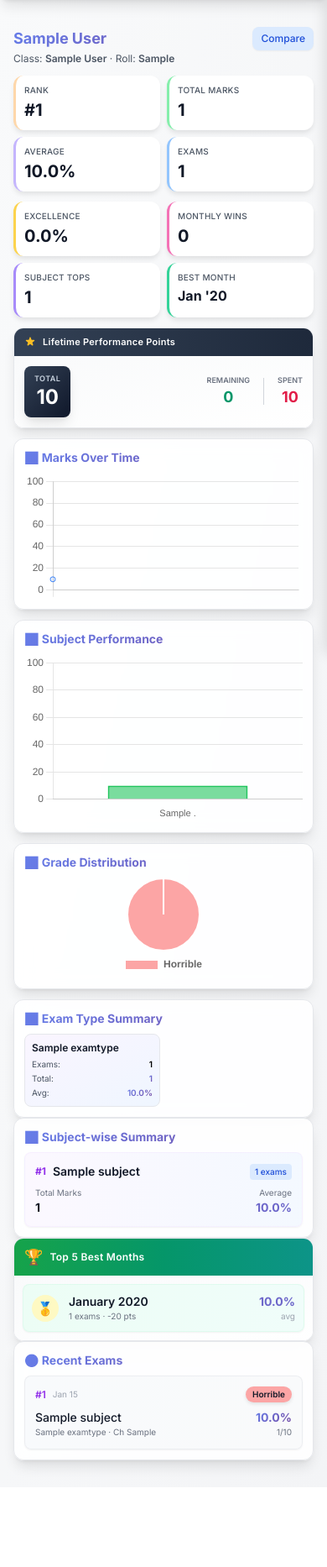
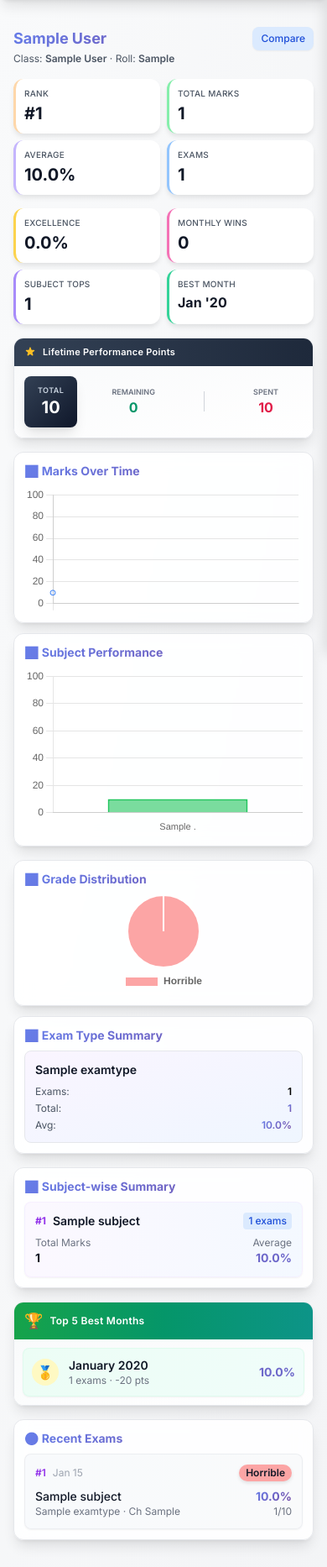
Before and after one commit to ehtesam75/ResTrack, a Django app: page /students/1/ in a window 390 px wide. Shown: the part 65-1931 px from the top of the page at 84% size. Before the commit the page ends 1824 px from the top, so only its background shows below. Run offline with Django 5.2, Linux system fonts and the light colour scheme; tables that the repository leaves empty hold one stand-in row (values such as "Sample post"); some libraries are stand-ins or nearby versions.

Commit message:
Enhance student detail and list pages with improved layouts, typography, and responsiveness

```diff
--- a/marks/templates/marks/student_detail.html
+++ b/marks/templates/marks/student_detail.html
@@ -3,7 +3,7 @@
 {% block title %}{{ student.name }} - Student Profile{% endblock %}
 
 {% block content %}
-<div class="space-y-3 sm:space-y-4">
+<div class="space-y-4 sm:space-y-4">
     <!-- Header -->
     <div class="animate-fade-in-up">
         <div class="flex justify-between items-start gap-2">
@@ -148,20 +148,20 @@
 
         <!-- Mobile: Compact Points Layout -->
         <div class="sm:hidden p-3 bg-gradient-to-br from-gray-50 to-white">
-            <div class="flex items-center justify-between">
-                <div class="bg-gradient-to-br from-slate-700 to-slate-900 rounded-lg px-3 py-2 shadow-lg text-center">
+            <div class="flex items-center gap-3">
+                <div class="bg-gradient-to-br from-slate-700 to-slate-900 rounded-lg px-4 py-2.5 shadow-lg text-center flex-shrink-0">
                     <div class="text-[9px] font-semibold text-slate-300 uppercase tracking-wider">Total</div>
-                    <div class="text-2xl font-bold text-white">{{ lifetime_points.total_points }}</div>
+                    <div class="text-xl font-bold text-white">{{ lifetime_points.total_points }}</div>
                 </div>
-                <div class="flex items-center gap-4">
+                <div class="flex-1 flex items-center justify-around">
                     <div class="text-center">
                         <div class="text-[9px] font-semibold text-gray-500 uppercase">Remaining</div>
-                        <div class="text-lg font-bold text-emerald-600">{{ lifetime_points.points_remaining }}</div>
+                        <div class="text-base font-bold text-emerald-600">{{ lifetime_points.points_remaining }}</div>
                     </div>
-                    <div class="h-8 w-px bg-gray-300"></div>
+                    <div class="h-6 w-px bg-gray-300"></div>
                     <div class="text-center">
                         <div class="text-[9px] font-semibold text-gray-500 uppercase">Spent</div>
-                        <div class="text-lg font-bold text-rose-600">{{ lifetime_points.points_spent }}</div>
+                        <div class="text-base font-bold text-rose-600">{{ lifetime_points.points_spent }}</div>
                     </div>
                 </div>
             </div>
@@ -230,25 +230,24 @@
         <!-- Exam Type Summary -->
         <div class="glass-effect rounded-xl p-3 sm:p-4 border border-gray-200 shadow-lg hover:shadow-xl transition-all duration-300">
             <h2 class="text-sm sm:text-base font-bold gradient-text mb-2 sm:mb-3">📊 Exam Type Summary</h2>
-            <div class="grid grid-cols-2 gap-2">
+            <div class="space-y-2 sm:space-y-0 sm:grid sm:grid-cols-2 sm:gap-2">
                 {% for item in exam_type_summary %}
-                <div class="border border-gray-200 rounded-lg p-2 sm:p-2.5 bg-gradient-to-br from-purple-50 to-blue-50">
-                    <h3 class="font-semibold text-gray-900 mb-1 sm:mb-1.5 text-xs sm:text-sm truncate">{{ item.exam_type.name }}</h3>
-                    <div class="space-y-0.5 sm:space-y-1">
-                        <div class="flex justify-between text-[10px] sm:text-xs">
+                <div class="border border-gray-200 rounded-lg p-3 sm:p-2.5 bg-gradient-to-br from-purple-50 to-blue-50">
+                    <h3 class="font-semibold text-gray-900 mb-2 sm:mb-1.5 text-sm">{{ item.exam_type.name }}</h3>
+                    <div class="space-y-1 sm:space-y-1">
+                        <div class="flex justify-between text-xs sm:text-xs">
                             <span class="text-gray-600">Exams:</span>
                             <span class="font-semibold">{{ item.exam_count }}</span>
                         </div>
-                        <div class="flex justify-between text-[10px] sm:text-xs">
+                        <div class="flex justify-between text-xs sm:text-xs">
                             <span class="text-gray-600">Total:</span>
                             <span class="font-semibold gradient-text">{{ item.total_marks|floatformat:0 }}</span>
                         </div>
-                        <div class="flex justify-between text-[10px] sm:text-xs">
+                        <div class="flex justify-between text-xs sm:text-xs">
                             <span class="text-gray-600">Avg:</span>
                             <span class="font-semibold gradient-text">{{ item.average_percentage|floatformat:1 }}%</span>
                         </div>
                     </div>
-                </div>
                 </div>
                 {% empty %}
                 <p class="text-gray-500 col-span-full text-center text-sm py-2">No exam type data available</p>
@@ -270,21 +269,21 @@
                         <span class="text-xs font-bold text-purple-600">#{{ item.rank }}</span>
                         <span class="font-semibold text-sm text-gray-900">{{ item.subject.name }}</span>
                     </div>
-                    <span class="text-[10px] bg-blue-100 text-blue-700 px-1.5 py-0.5 rounded font-medium">{{ item.exam_count }} exams</span>
+                    <span class="text-xs bg-blue-100 text-blue-700 px-1.5 py-0.5 rounded font-medium">{{ item.exam_count }} exams</span>
                 </div>
                 <div class="flex items-center justify-between">
                     <div>
-                        <p class="text-[10px] text-gray-500">Total Marks</p>
+                        <p class="text-xs text-gray-500">Total Marks</p>
                         <p class="text-sm font-bold text-gray-900">{{ item.total_marks|floatformat:0 }}</p>
                     </div>
                     <div class="text-right">
-                        <p class="text-[10px] text-gray-500">Average</p>
+                        <p class="text-xs text-gray-500">Average</p>
                         <p class="text-sm font-bold" style="color: #6D67CA;">{{ item.average_percentage|floatformat:1 }}%</p>
                     </div>
                 </div>
             </div>
             {% empty %}
-            <div class="text-center text-gray-500 text-xs py-4">No subject data available</div>
+            <div class="text-center text-gray-500 text-sm py-4">No subject data available</div>
             {% endfor %}
         </div>
 
@@ -343,11 +342,10 @@
                     </div>
                     <div class="flex-1 min-w-0">
                         <p class="font-semibold text-sm text-gray-900">{{ month.month_name }}</p>
-                        <p class="text-[10px] text-gray-500">{{ month.exams_count }} exams · {{ month.points_earned }} pts</p>
+                        <p class="text-xs text-gray-500">{{ month.exams_count }} exams · {{ month.points_earned }} pts</p>
                     </div>
                     <div class="text-right flex-shrink-0">
                         <p class="text-sm font-bold" style="color: #6D67CA;">{{ month.average_percentage|floatformat:1 }}%</p>
-                        <p class="text-[10px] text-gray-400">avg</p>
                     </div>
                 </div>
                 {% endfor %}
@@ -401,23 +399,23 @@
                 <div class="flex items-center justify-between mb-2">
                     <div class="flex items-center gap-2">
                         <span class="text-xs font-semibold text-purple-600">#{{ exam.exam_id|default:"N/A" }}</span>
-                        <span class="text-[10px] text-gray-400">{{ exam.date|date:"M d" }}</span>
+                        <span class="text-xs text-gray-400">{{ exam.date|date:"M d" }}</span>
                     </div>
-                    <span class="grade-badge text-gray-900 text-[10px] px-2 py-0.5" style="background-color: {{ exam.grade_color }};">{{ exam.grade }}</span>
+                    <span class="grade-badge text-gray-900 text-xs px-2 py-0.5" style="background-color: {{ exam.grade_color }};">{{ exam.grade }}</span>
                 </div>
                 <div class="flex items-center justify-between">
                     <div class="flex-1 min-w-0">
                         <p class="font-medium text-sm text-gray-900 truncate">{{ exam.subject.name }}</p>
-                        <p class="text-[10px] text-gray-500">{{ exam.exam_type.name }} · Ch {{ exam.chapter|default:"—" }}</p>
+                        <p class="text-xs text-gray-500">{{ exam.exam_type.name }} · Ch {{ exam.chapter|default:"—" }}</p>
                     </div>
                     <div class="text-right flex-shrink-0 ml-3">
                         <p class="text-sm font-bold gradient-text">{{ exam.percentage|floatformat:1 }}%</p>
-                        <p class="text-[10px] text-gray-500">{{ exam.mark_obtained|floatformat:0 }}/{{ exam.total_marks|floatformat:0 }}</p>
+                        <p class="text-xs text-gray-500">{{ exam.mark_obtained|floatformat:0 }}/{{ exam.total_marks|floatformat:0 }}</p>
                     </div>
                 </div>
             </div>
             {% empty %}
-            <div class="text-center text-gray-500 text-xs py-4">No exams recorded</div>
+            <div class="text-center text-gray-500 text-sm py-4">No exams recorded</div>
             {% endfor %}
         </div>
 
```
Also changed, not shown: marks/templates/marks/student_list.html (+6 -6 lines).
